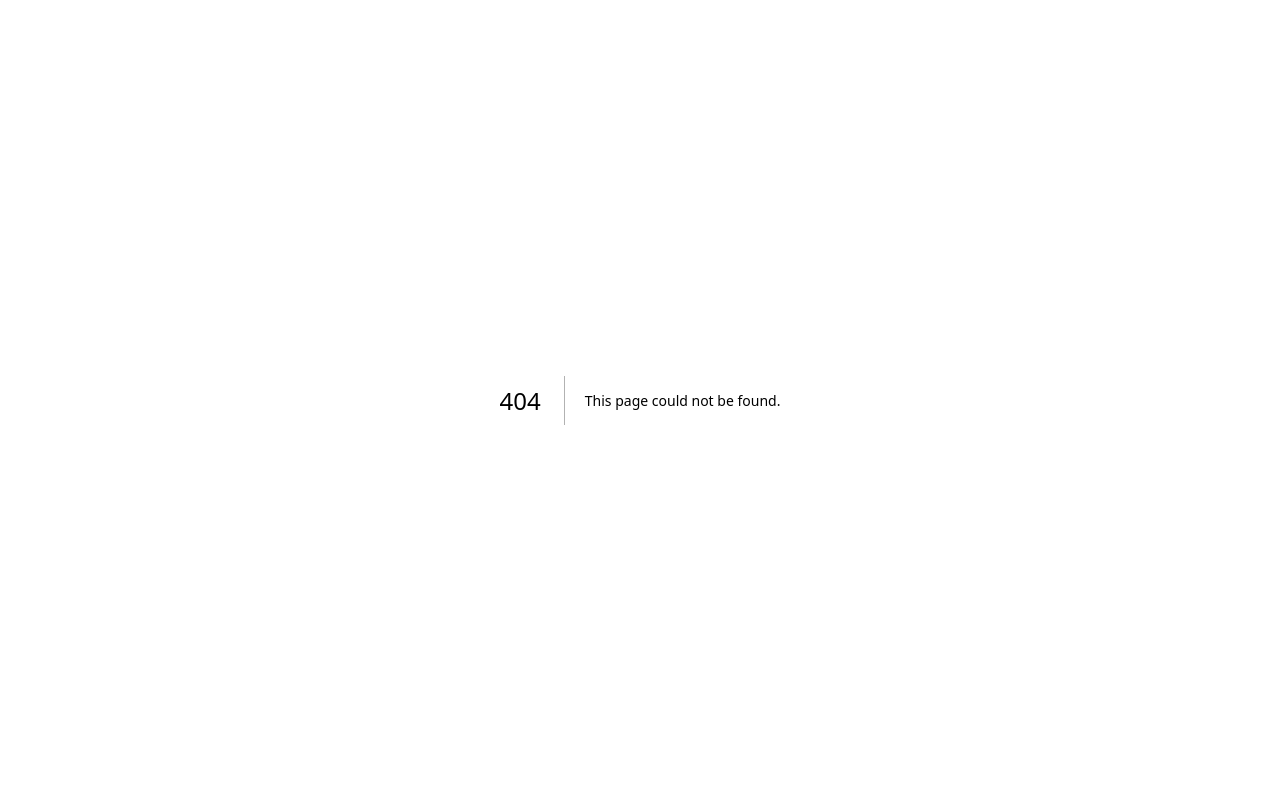
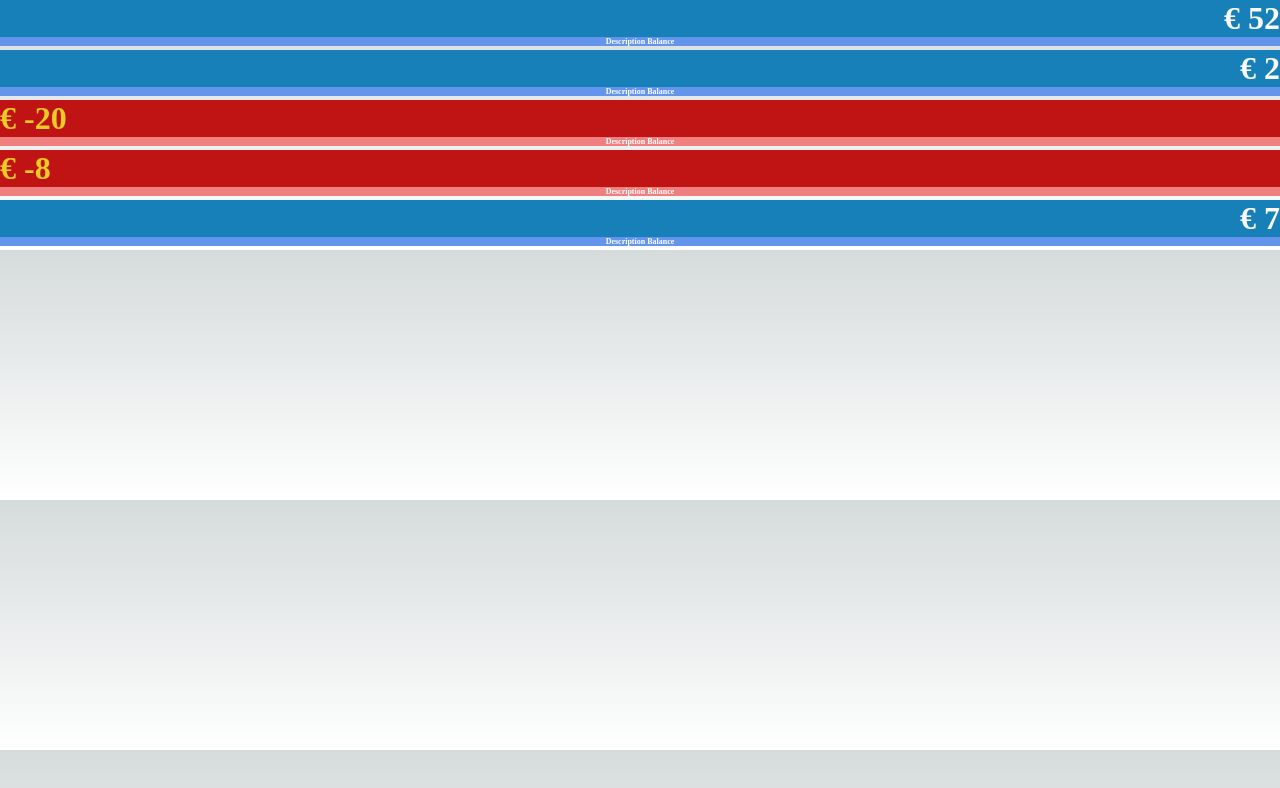
Before and after one commit to KayoRenato/trainingReact, a Next.js app: page /css/usingStyle in a window 1280 px wide. Before the commit this address had no page. Shown: the top 788 px of the page. Built offline with nearby package versions, Linux system fonts and the light colour scheme.

Commit message:
chore: add apply style css many way

```diff
--- /dev/null
+++ b/components/Style.jsx
@@ -0,0 +1,23 @@
+export default function Style(props) {
+
+    const balanceStyle = {
+        backgroundColor: props.number >= 0 ? "#1780b8" : "#c01414",
+        color: props.number >= 0 ? "#fafafa" : "#eccb25",
+        textAlign: props.number >= 0 ? "right" : "left",
+    }
+
+    const balanceClass = props.number >= 0 ? 'balanceIn' : 'balanceOut'
+
+    return (
+        <div>
+            <h1 style={balanceStyle}>
+                € {props.number}
+            </h1>
+
+            <h2 className={balanceClass}>
+                Description Balance
+            </h2>
+
+        </div>
+    )
+}
--- /dev/null
+++ b/pages/css/usingStyle.jsx
@@ -0,0 +1,24 @@
+import Style from "../../components/Style";
+
+export default function usingStyles() {
+    return (
+        <>
+            <Style
+                number={52}
+            />
+            <Style
+                number={2}
+            />
+            <Style
+                number={-20}
+            />
+            <Style
+                number={-8}
+            />
+            <Style
+                number={7}
+            />
+        </>
+    )
+
+}
--- a/styles/globals.css
+++ b/styles/globals.css
@@ -105,3 +105,18 @@ a {
     color-scheme: dark;
   }
 }
+
+.balanceIn{
+  background-color: cornflowerblue;
+  color: white;
+  text-align: center;
+  font-size: 8px;
+  margin-bottom: 4px;
+}
+.balanceOut{
+  background-color: lightcoral;
+  color: white;
+  text-align: center;
+  font-size: 8px;
+  margin-bottom: 4px;
+}
```
